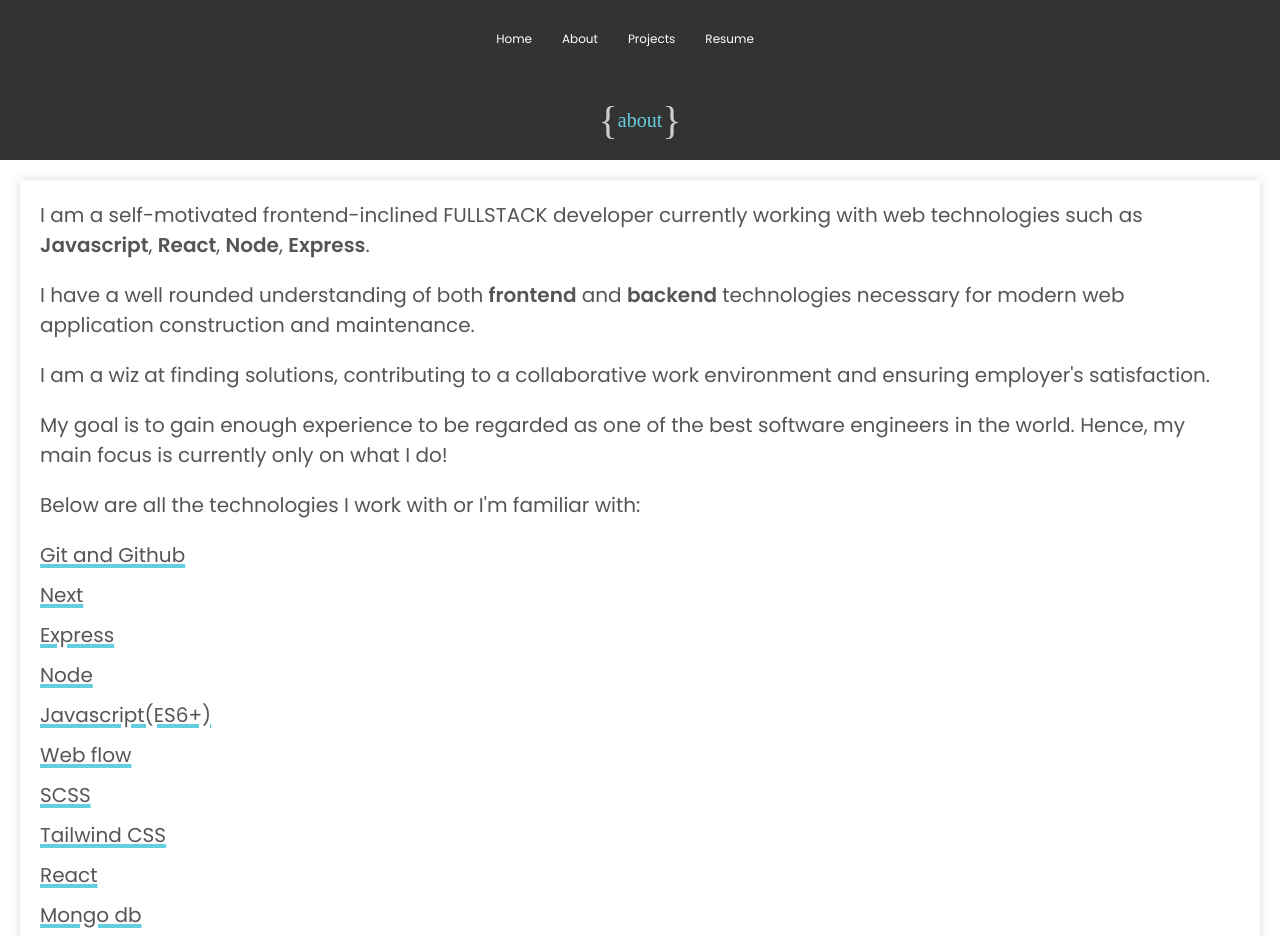
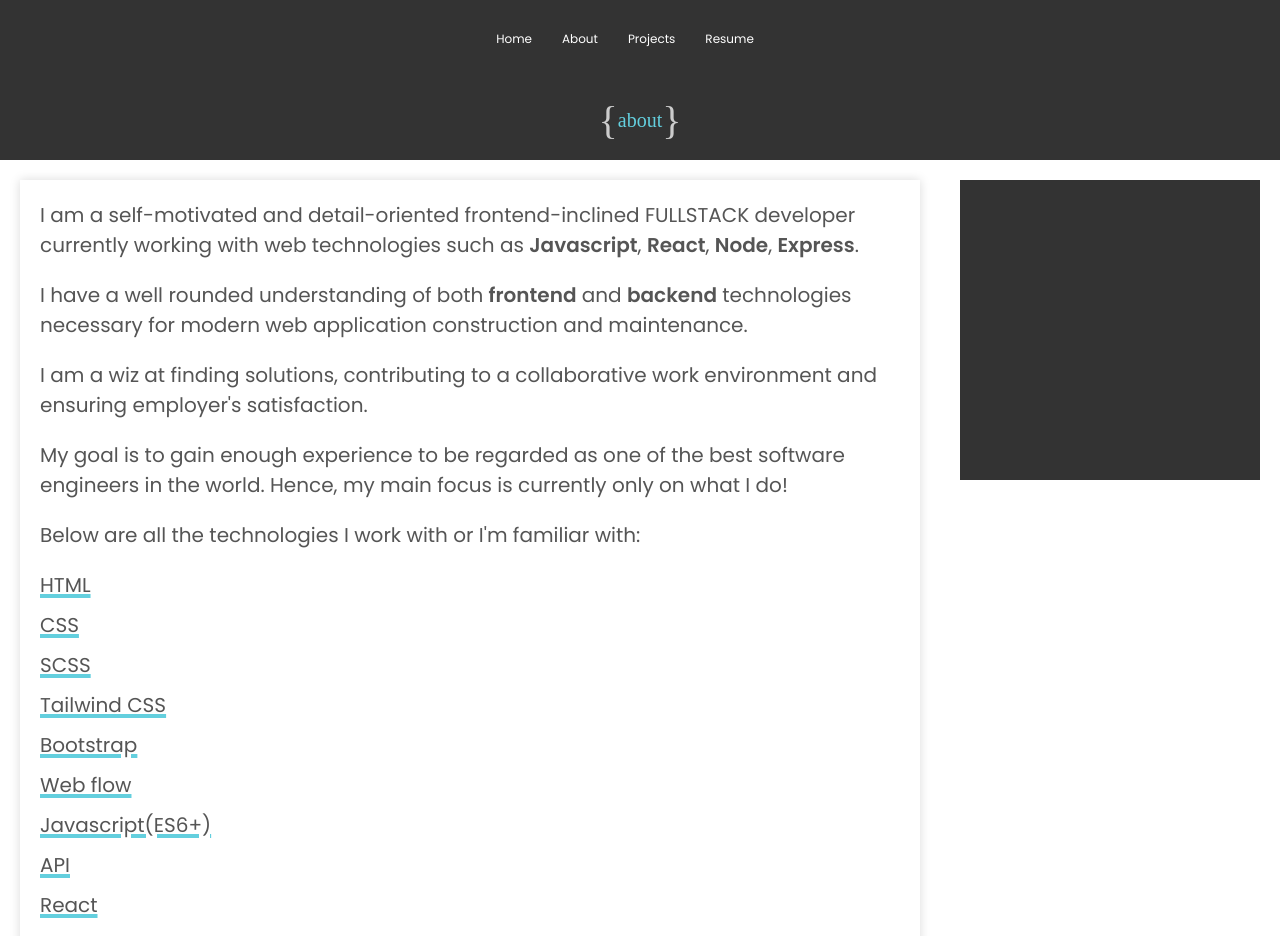
Before and after one commit to presh-031/Portfolio2.0, a React (Create React App) app: page /about in a window 1280 px wide. Shown: the top 936 px of the page. Built offline with nearby package versions, Linux system fonts and the light colour scheme.

Commit message:
added img container to about page in desktop

```diff
--- a/src/pages/About/About.css
+++ b/src/pages/About/About.css
@@ -1,18 +1,15 @@
 .about-page {
-  /* border: 1px solid red; */
   padding-top: 80px;
   color: #555;
 }
 
 .about-page-nav-container {
-  /* outline: 1px solid red; */
   position: fixed;
   top: 0;
   z-index: 100;
   width: 100%;
 }
 .page-title {
-  /* outline: 1px solid red; */
   background-color: #333;
   height: 80px;
   display: flex;
@@ -25,18 +22,15 @@
   font-family: cursive;
   display: flex;
   align-items: center;
-  /* outline: 1px solid red; */
 }
 .page-title p span {
   color: #ccc;
   font-size: 4rem;
-  /* outline: 1px solid red; */
 }
 
 .about-page-main {
   margin: 0rem 2rem 0 2rem;
   padding: 2rem;
-  /* border: 1px solid red; */
   box-shadow: 0px 0px 10px rgba(0, 0, 0, 0.15);
   font-size: 2rem;
   margin: 2rem;
@@ -52,11 +46,29 @@
   list-style-position: inside;
 }
 .about-page-main ul li {
-  /* outline: 1px solid red; */
-  /* display: flex;
-  align-items: center; */
   text-decoration: underline;
   margin-bottom: 1rem;
   text-decoration-thickness: 0.4rem;
   text-decoration-color: #63cfde;
 }
+
+.personality-img-container {
+  display: none;
+  width: 30rem;
+  height: 30rem;
+  background-color: #333;
+  margin: 2rem;
+}
+
+@media (min-width: 1024px) {
+  .about-page-main {
+    grid-column: 1 / 4;
+  }
+  .personality-img-container {
+    display: block;
+  }
+  .about-page > div:nth-of-type(3) {
+    display: grid;
+    grid-template-columns: repeat(4, 1fr);
+  }
+}
--- a/src/pages/About/About.jsx
+++ b/src/pages/About/About.jsx
@@ -14,10 +14,11 @@ const About = () => {
           <span>{`{`}</span> about <span>{`}`}</span>
         </p>
       </div>
+      <div>
         <div className="about-page-main">
           <p>
-          I am a self-motivated frontend-inclined FULLSTACK developer currently working with web technologies such as{" "}
-          <span>Javascript</span>, <span>React</span>, <span>Node</span>, <span>Express</span>.
+            I am a self-motivated and detail-oriented frontend-inclined FULLSTACK developer currently working with web
+            technologies such as <span>Javascript</span>, <span>React</span>, <span>Node</span>, <span>Express</span>.
           </p>
           <p>
             I have a well rounded understanding of both <span>frontend</span> and <span>backend</span> technologies
@@ -28,22 +29,26 @@ const About = () => {
             satisfaction.
           </p>
           <p>
-          My goal is to gain enough experience to be regarded as one of the best software engineers in the world. Hence,
-          my main focus is currently only on what I do!
+            My goal is to gain enough experience to be regarded as one of the best software engineers in the world.
+            Hence, my main focus is currently only on what I do!
           </p>
           <p>Below are all the technologies I work with or I'm familiar with:</p>
           <ul>
-          <li>Git and Github</li>
-          <li>Next</li>
-          <li>Express</li>
-          <li>Node</li>
-          <li>Javascript(ES6+)</li>
-          <li>Web flow</li>
+            <li>HTML</li>
+            <li>CSS</li>
             <li>SCSS</li>
             <li>Tailwind CSS</li>
+            <li>Bootstrap</li>
+            <li>Web flow</li>
+            <li>Javascript(ES6+)</li>
+            <li>API</li>
             <li>React</li>
+            <li>Next</li>
+            <li>Node</li>
+            <li>Express</li>
             <li>Mongo db</li>
-          <li>Bootstrap</li>
+            <li>npm</li>
+            <li>Git and Github</li>
           </ul>
           <p>
             Here's a particular one worth mentioning: <span>Google</span>.
@@ -56,9 +61,8 @@ const About = () => {
             </p>
           </p>
         </div>
-      <div>
-        <img src="" alt="personality-img" />
-      </div>
+        <div className="personality-img-container">{/* <img src="" alt="personality-img" /> */}</div>
+      </div>{" "}
       <FooterLinks />
     </div>
   );
```
Also changed, not shown: src/assets/me.jpg (added). Lines whose indentation alone changed are shown as unchanged.
